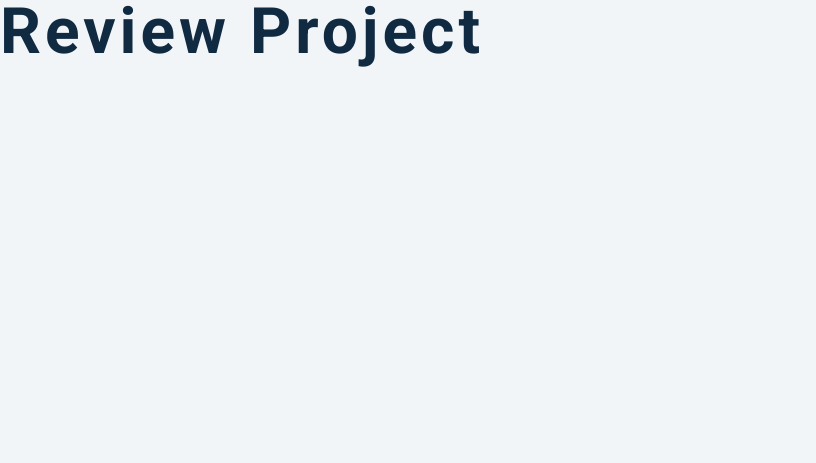
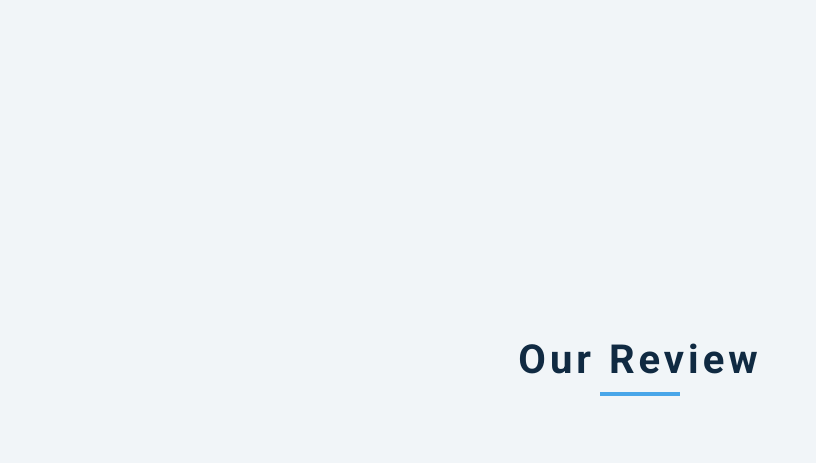
Before and after one commit to tnyandoro/review-project, a plain HTML site: page index.html in a window 1280 px wide. Shown: the whole page, without its empty margins (0-816 px from the left). Drawn offline with Linux system fonts and the light colour scheme.

Commit message:
Add Title

```diff
--- a/index.html
+++ b/index.html
@@ -13,7 +13,14 @@
     <link rel="stylesheet" href="styles.css" />
   </head>
   <body>
-    <h1>review project</h1>
+    <main>
+      <section class="container">
+        <div class="title">
+          <h2>Our Review</h2>
+          <div class="underline"></div>
+        </div>
+      </section>
+    </main>
     <!-- javascript -->
     <script src="app.js"></script>
   </body>
```
